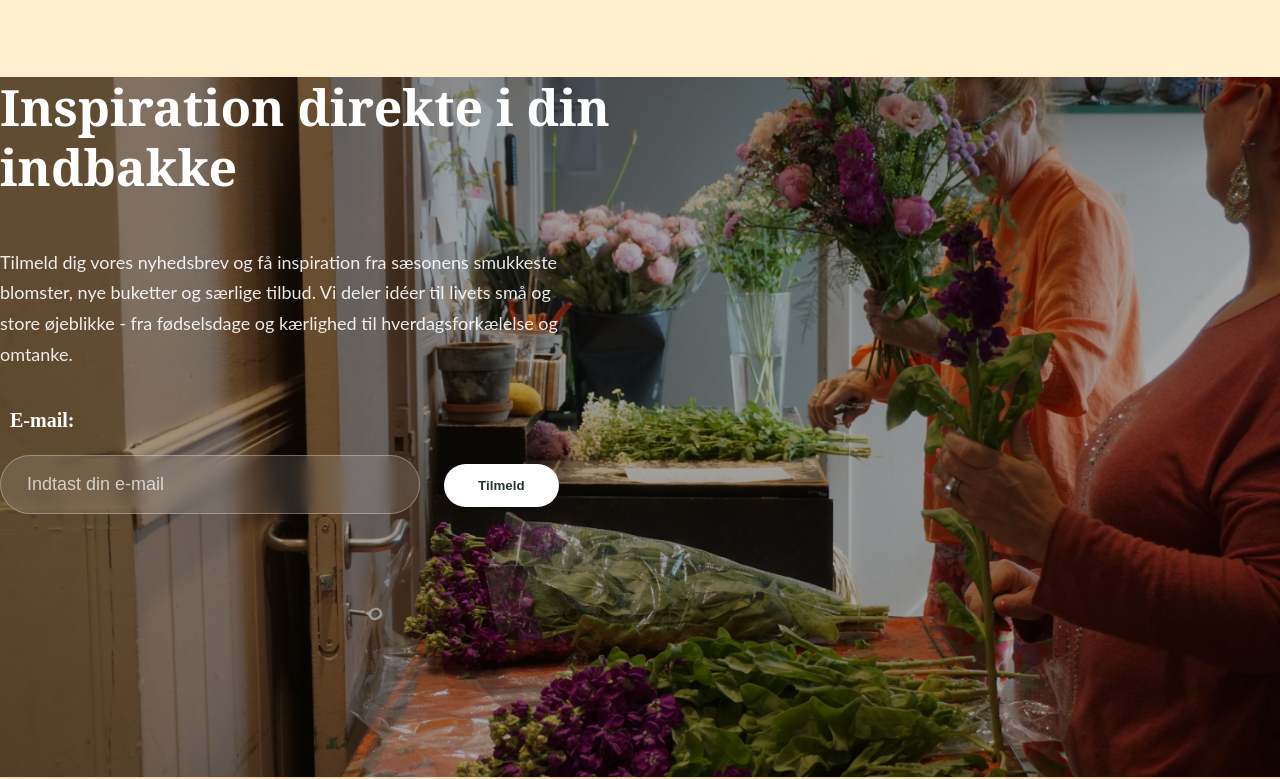
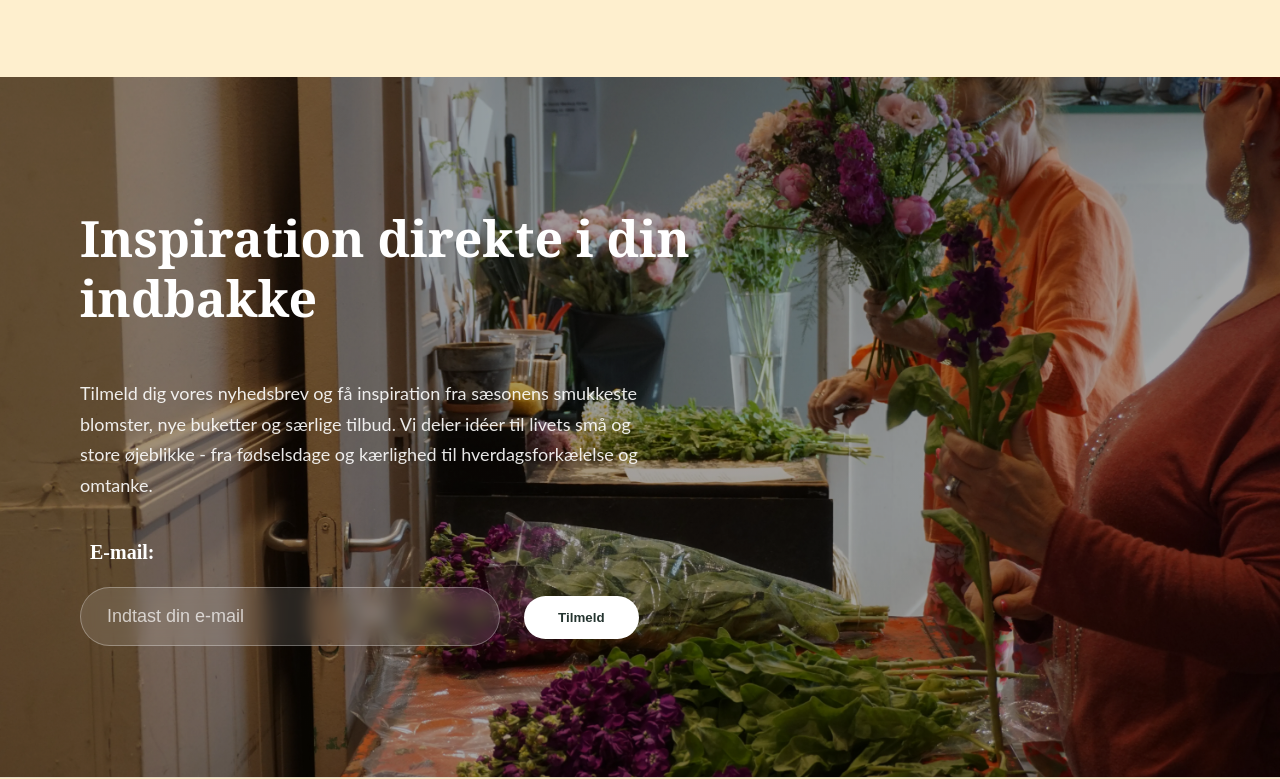
Before and after one commit to maho1005/HapperFlower, a plain HTML site: page index.html in a window 1280 px wide. Shown: the part 3429-4208 px from the top of the page. Drawn offline with Linux system fonts and the light colour scheme.

Commit message:
Add flexbox styles to the main container

```diff
--- a/css/index.css
+++ b/css/index.css
@@ -526,6 +526,12 @@ img {
 
   background-repeat: no-repeat !important;
 
+  display: flex;
+
+  align-items: center;
+
+  padding: 0 80px;
+
 }
 
 .newsletter-container {
```
